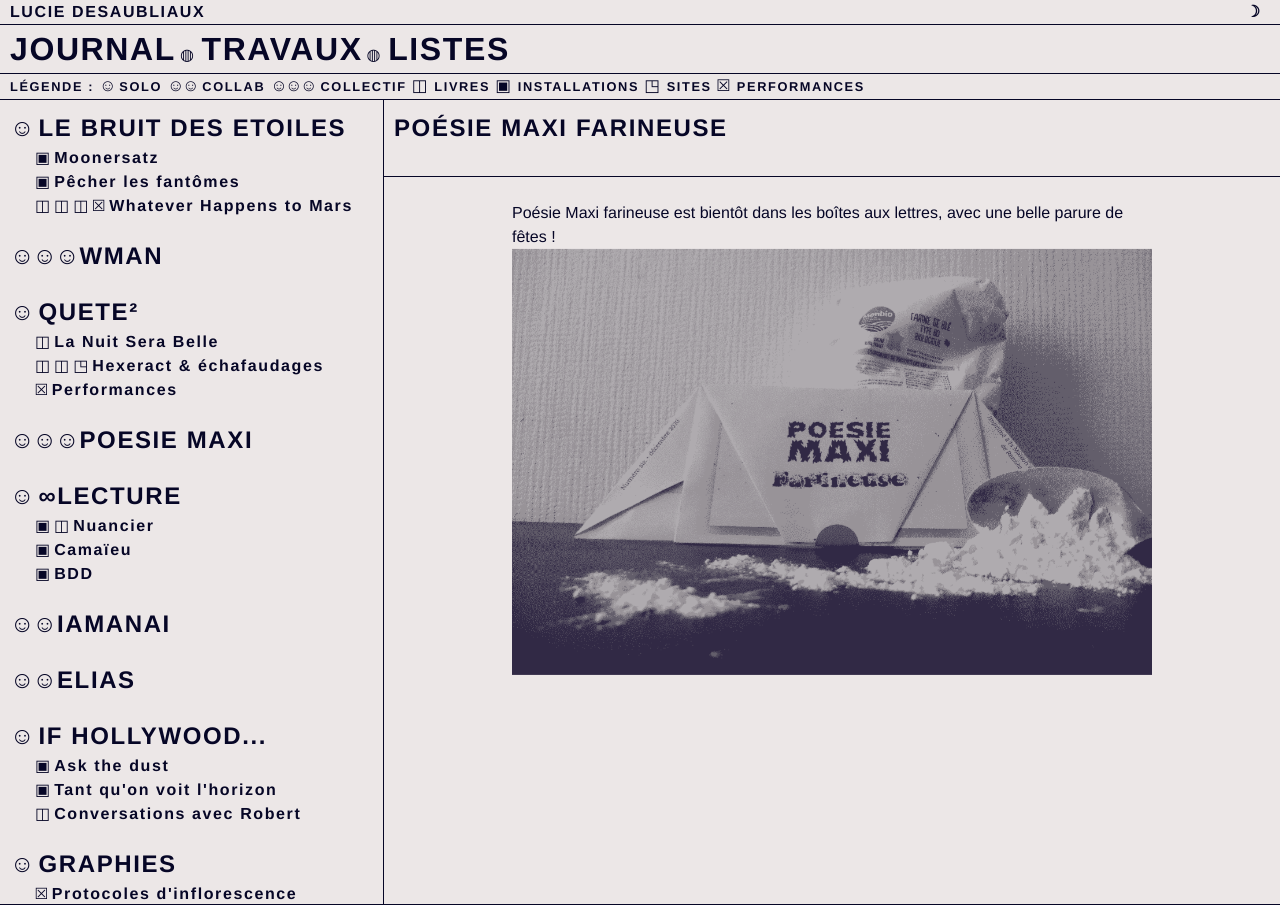
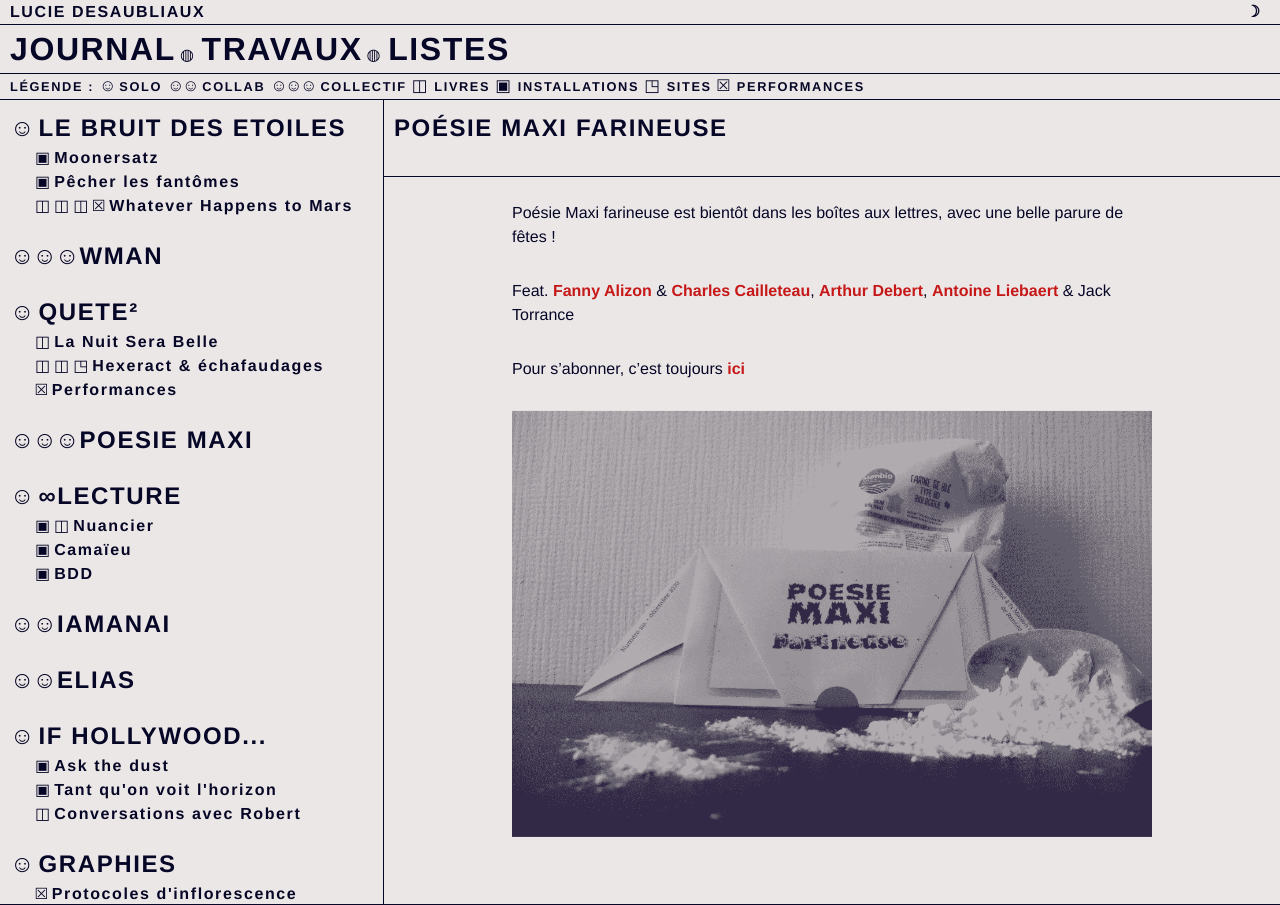
Before and after one commit to PQuod/pquod, a Jekyll site: the page built from journal/_posts/2020-12-18-farineuse.markdown, in a window 1280 px wide. Built offline with Jekyll 4.4.1, drawn with Linux system fonts in a browser that asks for light colours; some web fonts are replaced.

Commit message:
add posts

```diff
--- a/_includes/travaux-gauche.html
+++ b/_includes/travaux-gauche.html
@@ -49,5 +49,6 @@
           {% endif %}
           </div>
   {% endfor %}
-
+<br>
+<br>
   </div>
--- a/journal/_posts/2020-10-10-poesie-maxi-s02.markdown
+++ b/journal/_posts/2020-10-10-poesie-maxi-s02.markdown
@@ -1,13 +1,9 @@
 ---
 layout: post
 title:  "Poésie Maxi S02"
-date:   2020-10-10 10:12:37 +0200
+date:   2020-08-10 10:12:37 +0200
 categories: poesiemaxi editions
 ---
-La saison 02 de Poésie Maxi est lancée ! Elle démarre dès cette semaine avec l'expédition du #05, Poésie Maxi Ebouriffante, feat. Izypt, Olivier el Khoury & Jerom Gérard, Quentin Leclerc et Stéphanie Vivier.
-
-
-C'est [ici](https://poesiemaxi.hotglue.me/) pour s'abonner !
 
 
 La Saison 01 s'est achevée en juillet et nous sommes très heureuses d'avoir pu publier ces quatre premiers numéros :
--- a/journal/_posts/2020-12-18-farineuse.markdown
+++ b/journal/_posts/2020-12-18-farineuse.markdown
@@ -5,4 +5,9 @@ date:   2020-12-18 10:12:37 +0200
 categories: poesiemaxi editions
 ---
 Poésie Maxi farineuse est bientôt dans les boîtes aux lettres, avec une belle parure de fêtes !
+
+Feat. [Fanny Alizon](http://fannyalizon.free.fr/) & [Charles Cailleteau](http://achtaitaipai.free.fr/), [Arthur Debert](http://www.arthurdebert.fr/), [Antoine Liebaert](https://www.antoineliebaert.fr/) & Jack Torrance
+
+Pour s'abonner, c'est toujours [ici](https://poesiemaxi.hotglue.me/)
+
 <img class="photopost" src="{{site.baseurl}}/imgs/poesie-maxi-farineuse.gif" onmouseover="this.src='{{site.baseurl}}/imgs/poesie-maxi-farineuse.jpg'" onmouseout="this.src='{{site.baseurl}}/imgs/poesie-maxi-farineuse.gif'" />
```
Also changed, not shown: journal/_posts/2020-10-10-ebouriffante.markdown (added, +11 -0 lines), imgs/poesie-maxi-ebouriffante.gif (added), imgs/poesie-maxi-ebouriffante.jpg (added).
